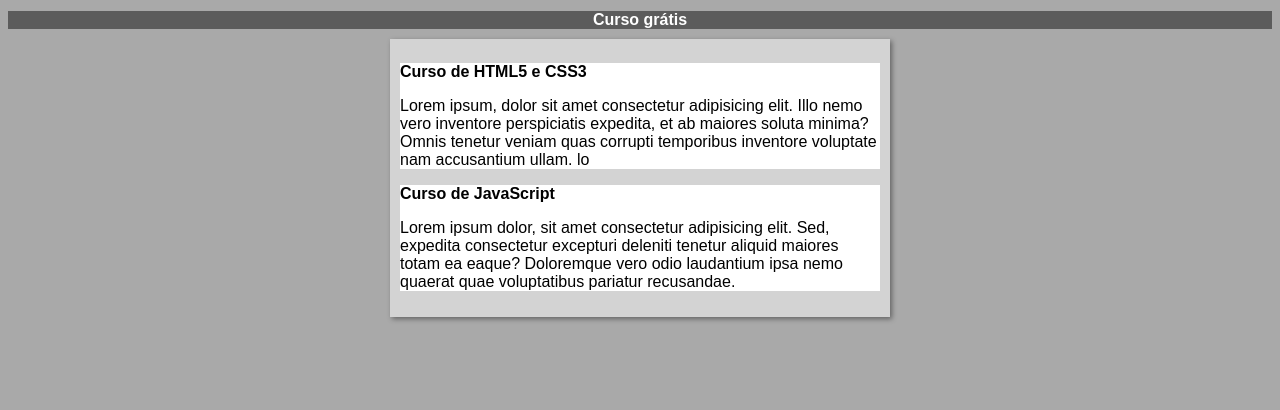
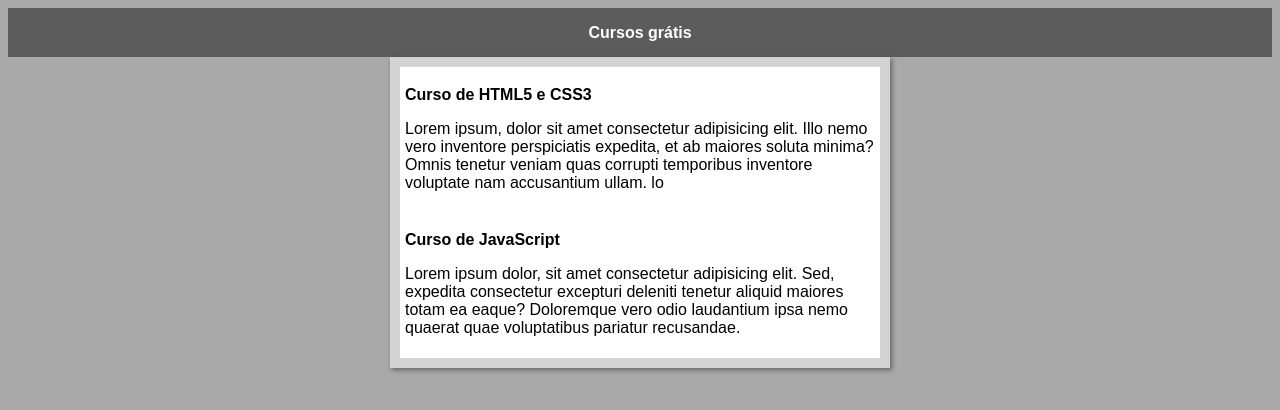
Before and after one commit to guilherme-zanella/projeto-site, a plain HTML site: page index.html in a window 1280 px wide. Drawn offline with Linux system fonts and the light colour scheme.

Commit message:
Pequenos erros corrigidos

```diff
--- a/estilos/style.css
+++ b/estilos/style.css
@@ -15,6 +15,7 @@ header {
     width: 100%;
     text-align: center;
     color: white;
+    padding: 5px;
 }
 
 main {
@@ -27,4 +28,5 @@ main {
 
 article {
     background-color: white;
+    padding: 5px;
 }
--- a/index.html
+++ b/index.html
@@ -8,7 +8,7 @@
 </head>
 <body>
     <header>
-        <h1>Curso grátis</h1>
+        <h1>Cursos grátis</h1>
     </header>
     <main>
         <article>
```
